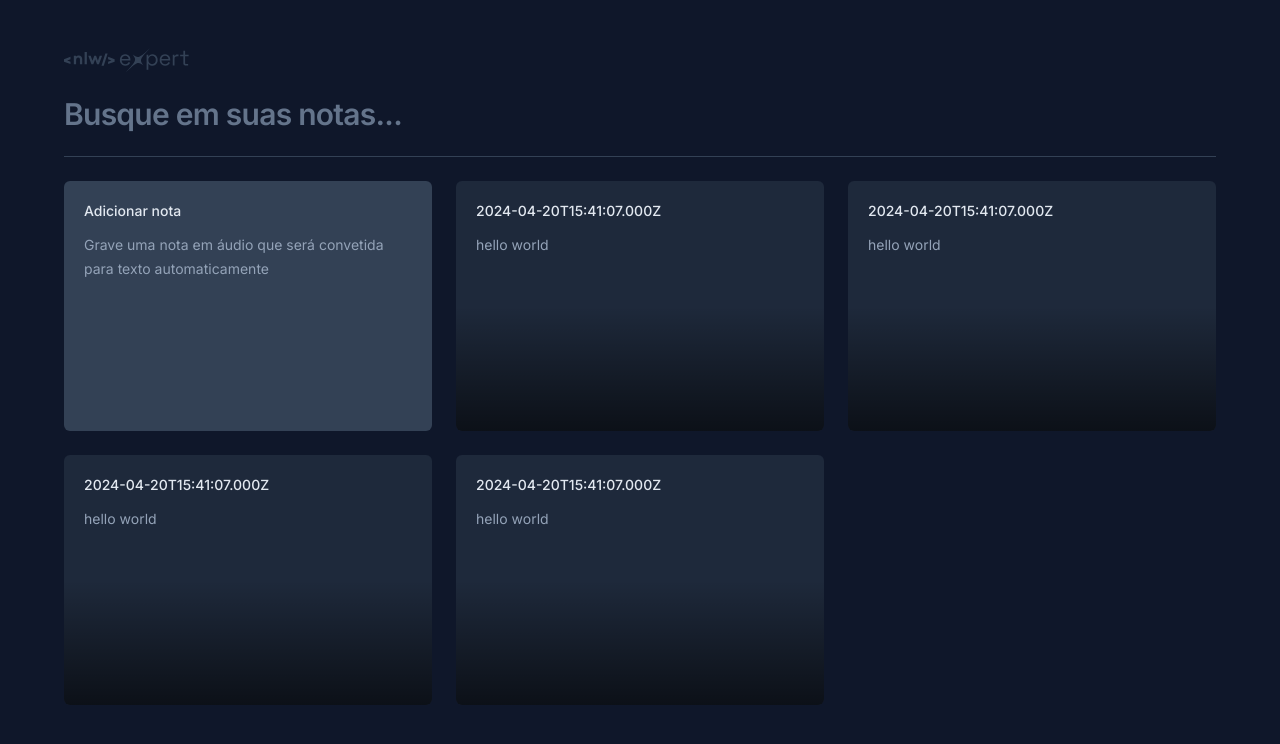
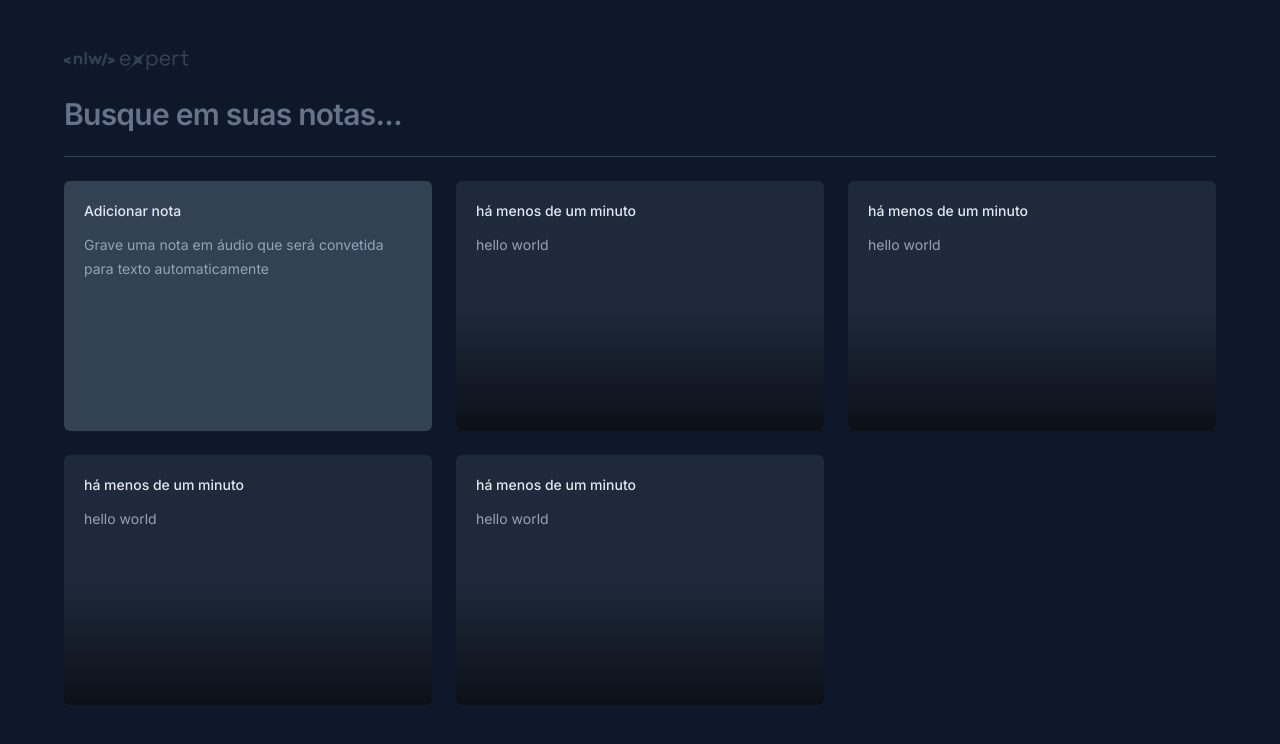
Before and after one commit to samuelsilvati/nlw-expert, a Next.js app: page / in a window 1280 px wide. Shown: the top 744 px of the page. Built offline with nearby package versions, Linux system fonts and the light colour scheme.

Commit message:
fix: header date

```diff
--- a/src/components/note-card.tsx
+++ b/src/components/note-card.tsx
@@ -15,7 +15,10 @@ export default function NoteCard({ note }: NoteCardProps) {
     <Dialog.Root>
       <Dialog.Trigger className="relative flex flex-col gap-3 overflow-hidden rounded-md bg-slate-800 p-5 text-left outline-none hover:ring-2 hover:ring-slate-600 focus-visible:ring-2 focus-visible:ring-lime-400">
         <span className="text-sm font-medium text-slate-200">
-          {note.date.toISOString()}
+          {formatDistanceToNow(note.date, {
+            locale: ptBR,
+            addSuffix: true,
+          })}
         </span>
         <p className="text-sm leading-6 text-slate-400">{note.content}</p>
         <div className="pointer-events-none absolute bottom-0 left-0 right-0 h-1/2 bg-gradient-to-t from-black/60 to-black/0" />
```
